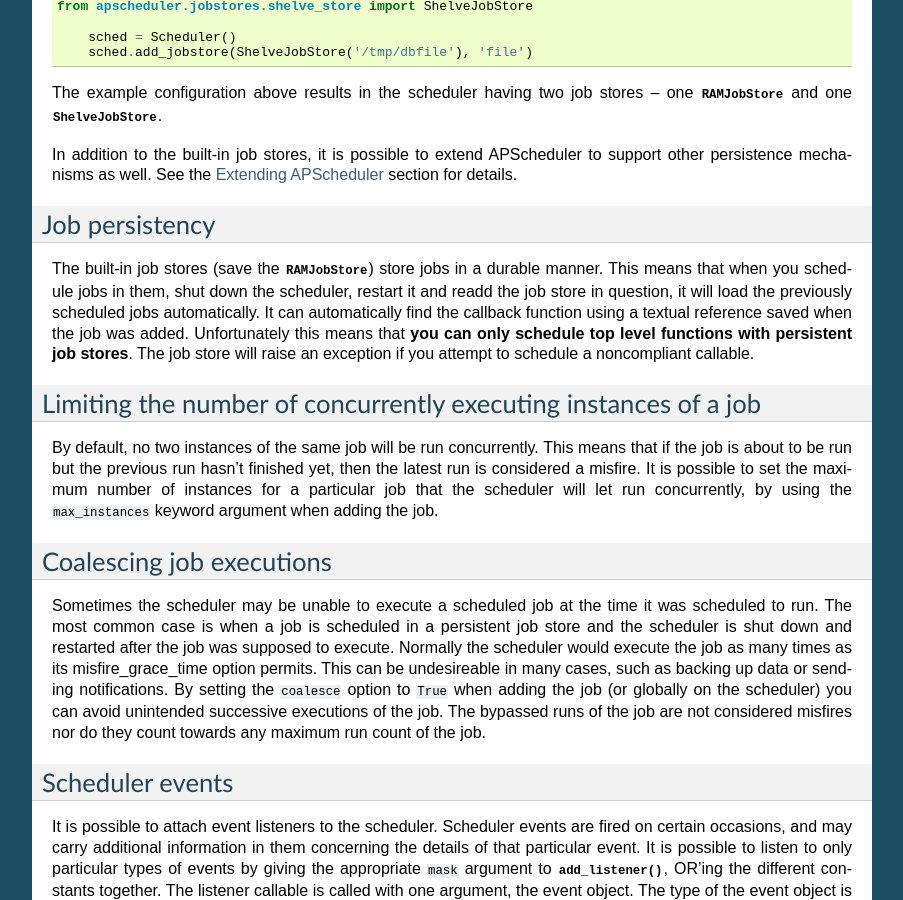
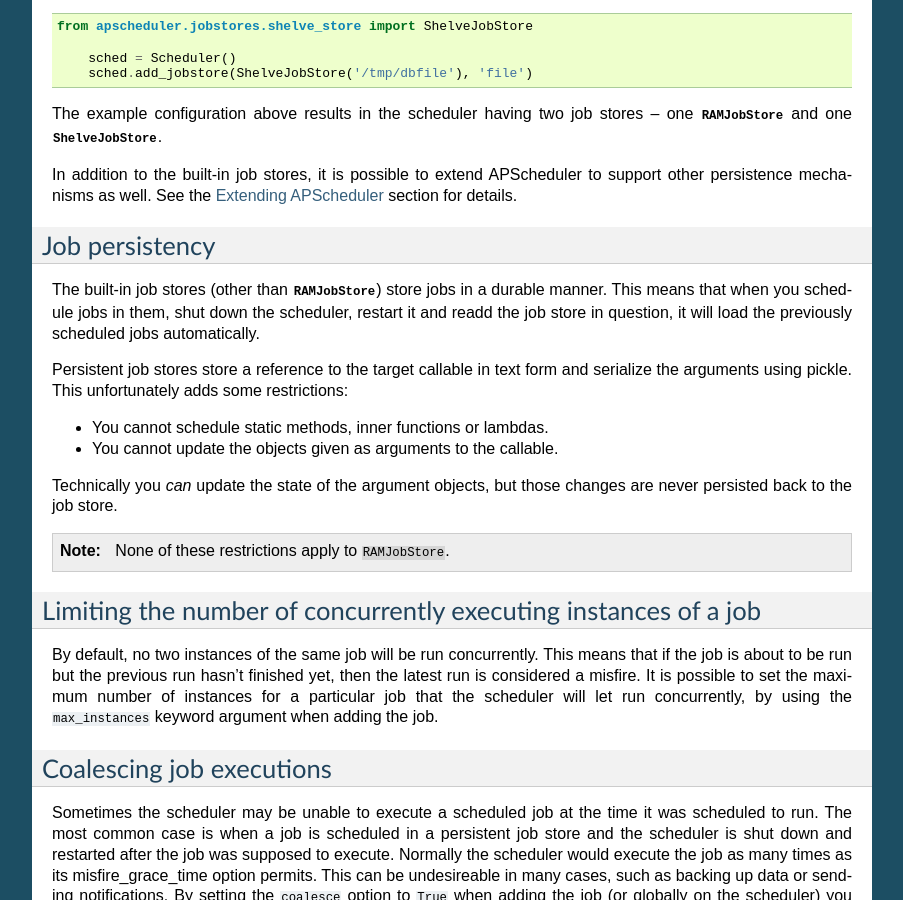
Before and after one commit to agronholm/apscheduler, a Sphinx documentation site: the page built from docs/index.rst, in a window 1280 px wide and 900 px high, scrolled down 3330 px. Shown: the whole window, without its empty margins (198-1101 px from the left). Built offline with Sphinx 7.4.7, drawn with Linux system fonts in a browser that asks for light colours; some of the changed text lies outside the part shown.

Commit message:
Updated docs to reflect the latest changes

```diff
--- a/docs/index.rst
+++ b/docs/index.rst
@@ -228,15 +228,23 @@ support other persistence mechanisms as well. See the
 Job persistency
 ---------------
 
-The built-in job stores (save the
+The built-in job stores (other than
 :class:`~apscheduler.jobstores.ram_store.RAMJobStore`) store jobs in a durable
 manner. This means that when you schedule jobs in them, shut down the scheduler,
 restart it and readd the job store in question, it will load the previously
-scheduled jobs automatically. It can automatically find the callback function
-using a textual reference saved when the job was added. Unfortunately this
-means that **you can only schedule top level functions with persistent job
-stores**. The job store will raise an exception if you attempt to schedule a
-noncompliant callable.
+scheduled jobs automatically.
+
+Persistent job stores store a reference to the target callable in text form
+and serialize the arguments using pickle. This unfortunately adds some
+restrictions:
+
+* You cannot schedule static methods, inner functions or lambdas.
+* You cannot update the objects given as arguments to the callable.
+
+Technically you *can* update the state of the argument objects, but those
+changes are never persisted back to the job store.
+
+.. note:: None of these restrictions apply to ``RAMJobStore``.
 
 
 Limiting the number of concurrently executing instances of a job
```
Also changed, not shown: other parts of docs/index.rst (+2 -2 lines).
